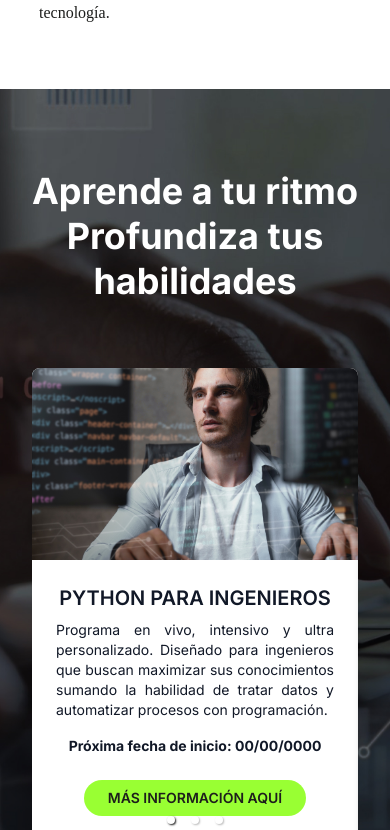
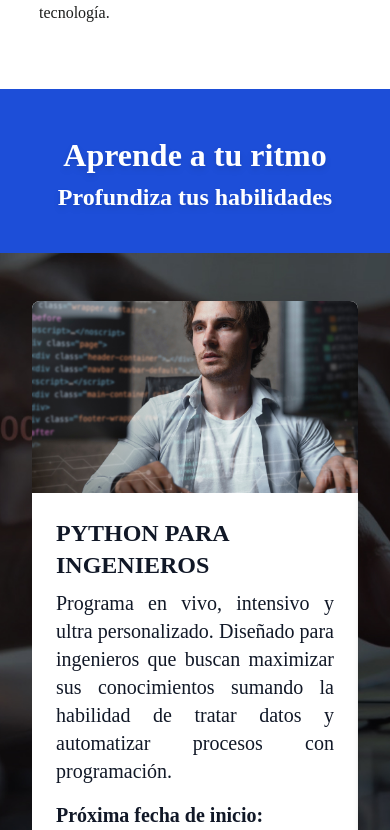
Before and after one commit to deep-skill/deepskill-academy-web, a Next.js app in the folder masterclass/: page / in a window 390 px wide. Shown: the part 3568-4398 px from the top of the page. Built offline with nearby package versions, Linux system fonts and the light colour scheme.

Commit message:
measurements, typography and design in the mobile view of the coursecard component were arranged.

```diff
--- a/masterclass/src/components/CourseCard.js
+++ b/masterclass/src/components/CourseCard.js
@@ -40,14 +40,16 @@ const CourseCard = () => {
     }, []);
 
     return (
-        <div className="w-full bg-gray-900 text-white bg-cover bg-center py-12" style={{ backgroundImage: 'url("/images/background-coursecard.jpg")' }}>
-            <div className="max-w-7xl mx-auto px-4 sm:px-6 lg:px-8">
-                <header className="py-8 text-center md:text-left">
-                    <h1 className="text-4xl md:text-5xl lg:text-6xl font-bold leading-tight">
-                        Aprende a tu ritmo<br />Profundiza tus habilidades
+        <div className="w-full bg-gray-900 text-white bg-cover bg-center pb-12 md:py-12" style={{ backgroundImage: 'url("/images/background-coursecard.jpg")' }}>
+            <header className={`py-8 text-center md:text-left ${isMobile ? 'bg-blue-700 w-full' : ''}`}>
+                    <h1 className={`font-poppins text-32px md:text-5xl lg:text-6xl md:ml-32 font-bold leading-relaxed ${isMobile ? 'p-2' : ''} drop-shadow-md`}>
+                        Aprende a tu ritmo<br />
+                        <span className={`${isMobile ? 'block text-2xl' : 'inline'} md:text-5xl lg:text-6xl`}>Profundiza tus habilidades</span>
                     </h1>
-                </header>
-                <main className="py-8">
+            </header>
+            <div className="max-w-8xl mx-auto px-4 sm:px-6 lg:px-8">
+
+                <main className={`py-8 ${isMobile ? 'mt-4' : 'mt-0'}`}>
                     <div className="container mx-auto px-4 sm:px-8 md:px-16 lg:px-20">
                         {isMobile ? (
                             <Carousel showThumbs={false} showStatus={false} infiniteLoop useKeyboardArrows>
@@ -59,11 +61,11 @@ const CourseCard = () => {
                                             className="w-full h-48 object-cover rounded-t-lg"
                                         />
                                         <div className="p-6">
-                                            <h3 className="text-xl font-semibold mb-2">{course.title}</h3>
-                                            <p className="text-sm mb-4 text-justify">{course.description}</p>
-                                            <p className="text-sm mb-6"><strong>Próxima fecha de inicio: {course.date}</strong></p>
+                                            <h3 className="font-poppins text-left text-2xl font-bold mb-2">{course.title}</h3>
+                                            <p className="text-xl mb-4 text-justify font-poppins">{course.description}</p>
+                                            <p className="text-xl mb-6 font-poppins text-left"><strong>Próxima fecha de inicio: {course.date}</strong></p>
                                             <div className="flex justify-center">
-                                                <button className="bg-colorsButton text-colorTextNavbar text-sm font-semibold px-6 py-2 rounded-3xl">
+                                                <button className="bg-colorsButton text-colorTextNavbar text-base font-poppins font-bold px-9 py-3 rounded-3xl">
                                                     MÁS INFORMACIÓN AQUÍ
                                                 </button>
                                             </div>
@@ -72,7 +74,7 @@ const CourseCard = () => {
                                 ))}
                             </Carousel>
                         ) : (
-                            <div className="grid gap-8 sm:grid-cols-1 md:grid-cols-2 lg:grid-cols-3">
+                            <div className="grid gap-16 sm:grid-cols-1 md:grid-cols-2 lg:grid-cols-3">
                                 {courses.map((course, index) => (
                                     <div key={index} className="bg-white text-gray-900 rounded-lg shadow-md">
                                         <img
```
